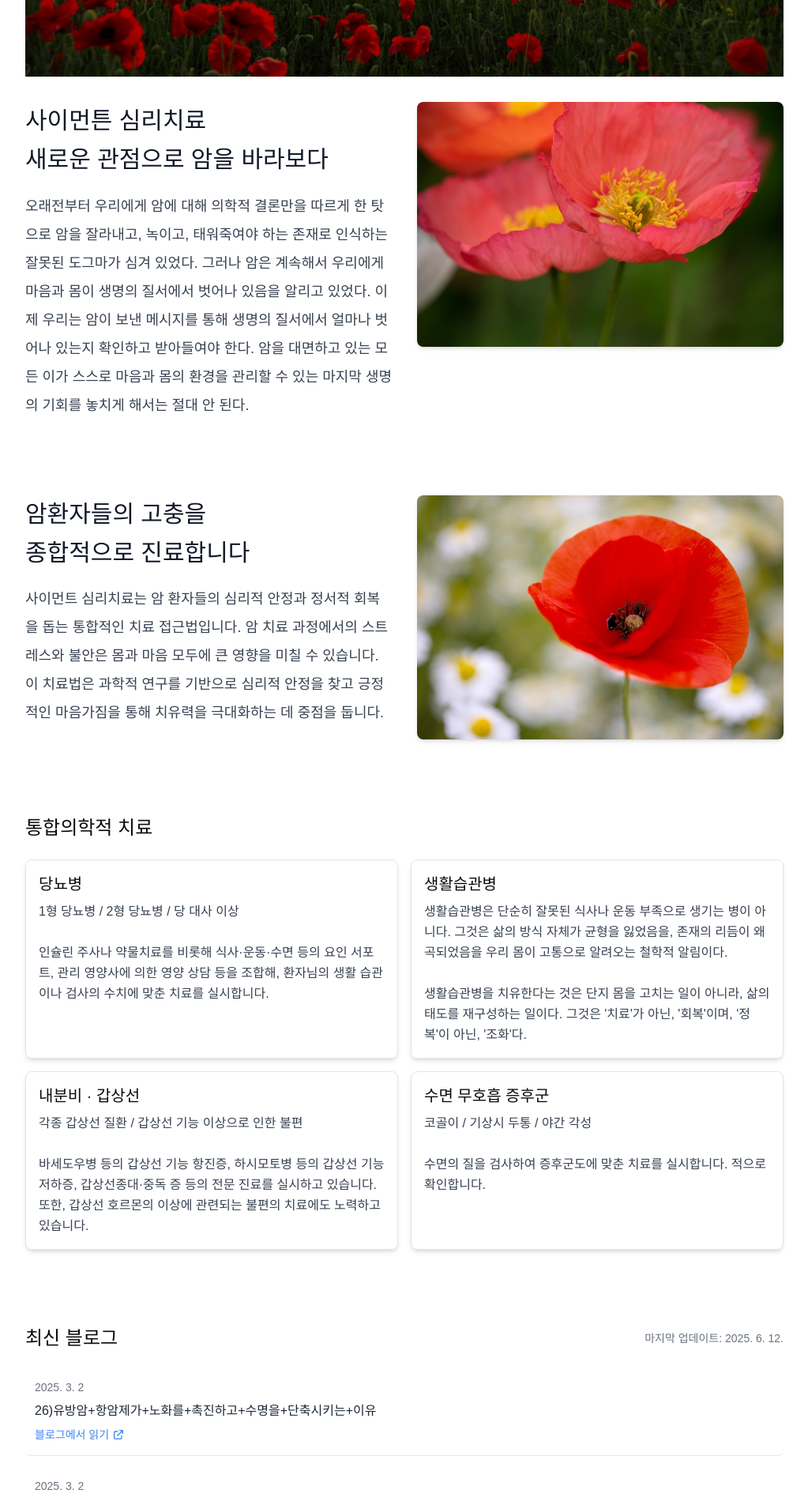
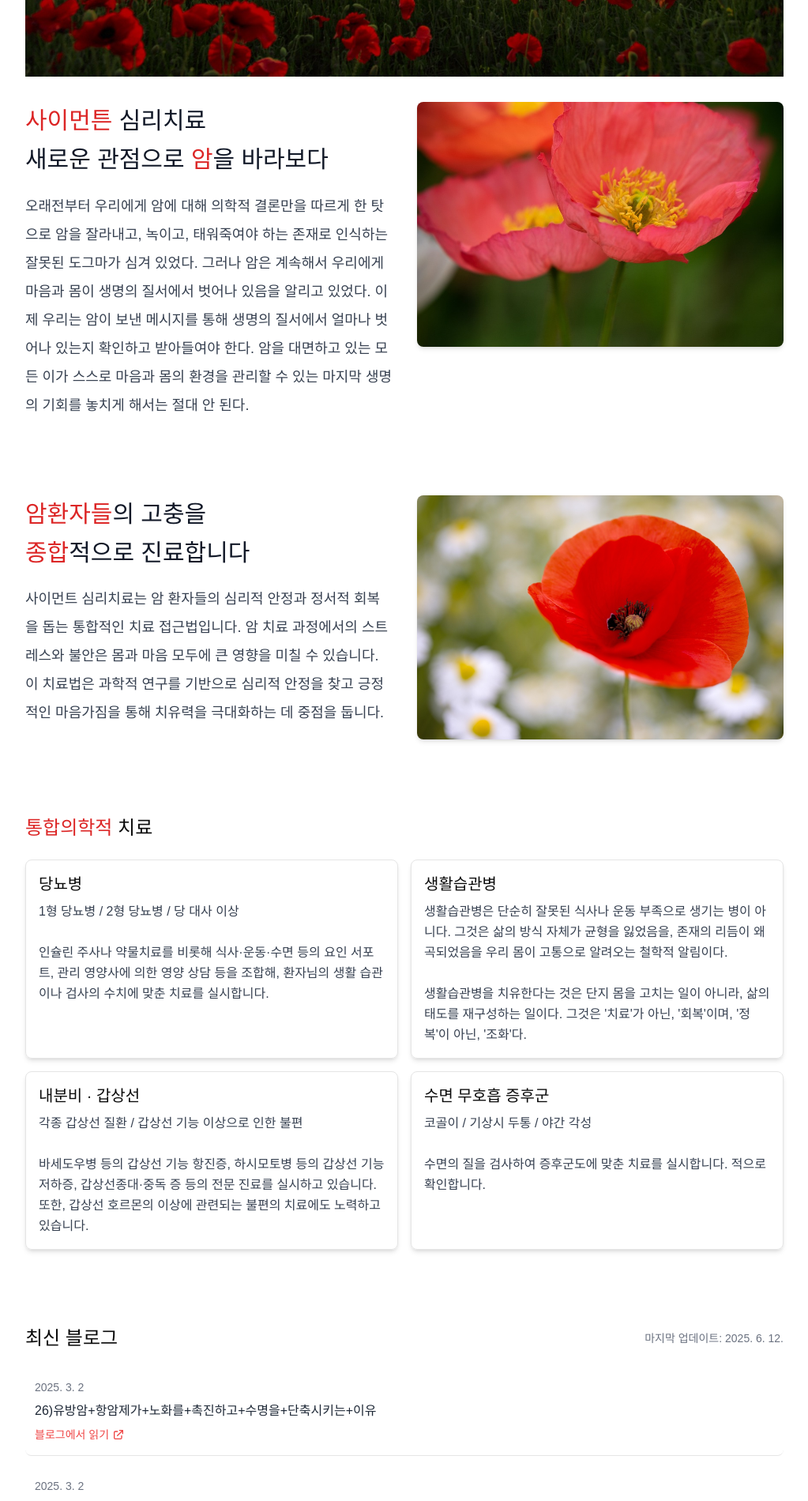
Before and after one commit to initcatcher/decarthouse, a Next.js app: page / in a window 1280 px wide. Shown: the part 480-2380 px from the top of the page at 79% size, without its empty margins (128-1151 px from the left). Built offline with nearby package versions, Linux system fonts and the light colour scheme; a web font is replaced by a local one.

Commit message:
style: 빨강테마 적용

```diff
--- a/public/blog-data/post_list.json
+++ b/public/blog-data/post_list.json
@@ -1,68 +1,8 @@
 {
   "lastUpdated": "2025-06-12T13:56:19.299374",
   "blogId": "tomas0124",
-  "totalPosts": 20,
+  "totalPosts": 10,
   "posts": [
-    {
-      "title": "26)유방암+항암제가+노화를+촉진하고+수명을+단축시키는+이유",
-      "url": "https://blog.naver.com/PostView.naver?blogId=tomas0124&logNo=223810777450",
-      "date": "2025. 3. 2",
-      "logNo": "223810777450"
-    },
-    {
-      "title": "25)+정신적+스트레스+경감을+타겟으로+한+암+치료(저용량+날트렉슨+요법)",
-      "url": "https://blog.naver.com/PostView.naver?blogId=tomas0124&logNo=223806917306",
-      "date": "2025. 3. 2",
-      "logNo": "223806917306"
-    },
-    {
-      "title": "24)암에+걸리면+단+과일은+중단하라.",
-      "url": "https://blog.naver.com/PostView.naver?blogId=tomas0124&logNo=223806847233",
-      "date": "2025. 3. 2",
-      "logNo": "223806847233"
-    },
-    {
-      "title": "23)사라져야+하는+독성+발암물질",
-      "url": "https://blog.naver.com/PostView.naver?blogId=tomas0124&logNo=223806834620",
-      "date": "2025. 3. 2",
-      "logNo": "223806834620"
-    },
-    {
-      "title": "22)항암치료+효과가+높아지는+단식법",
-      "url": "https://blog.naver.com/PostView.naver?blogId=tomas0124&logNo=223556850303",
-      "date": "2024. 8. 2",
-      "logNo": "223556850303"
-    },
-    {
-      "title": "자가치유력을+강화하는+입증된접근방식",
-      "url": "https://blog.naver.com/PostView.naver?blogId=tomas0124&logNo=223555598257",
-      "date": "2024. 8. 2",
-      "logNo": "223555598257"
-    },
-    {
-      "title": "베풂(generosity)",
-      "url": "https://blog.naver.com/PostView.naver?blogId=tomas0124&logNo=223505879991",
-      "date": "2024. 7. 8",
-      "logNo": "223505879991"
-    },
-    {
-      "title": "자비(lovingkindness)",
-      "url": "https://blog.naver.com/PostView.naver?blogId=tomas0124&logNo=223502788224",
-      "date": "2024. 7. 5",
-      "logNo": "223502788224"
-    },
-    {
-      "title": "암과+마음의+상호관계(2)",
-      "url": "https://blog.naver.com/PostView.naver?blogId=tomas0124&logNo=223502716784",
-      "date": "2024. 7. 5",
-      "logNo": "223502716784"
-    },
-    {
-      "title": "암과+마음의+상관관계+(1)",
-      "url": "https://blog.naver.com/PostView.naver?blogId=tomas0124&logNo=223502708591",
-      "date": "2024. 7. 5",
-      "logNo": "223502708591"
-    },
     {
       "title": "26)유방암+항암제가+노화를+촉진하고+수명을+단축시키는+이유",
       "url": "https://blog.naver.com/PostView.naver?blogId=tomas0124&logNo=223810777450",
--- a/src/components/FeatureSection1.tsx
+++ b/src/components/FeatureSection1.tsx
@@ -33,9 +33,9 @@ export default function FeatureSection1() {
       {/* Left: Text Content */}
       <motion.div className="flex-1" variants={itemVariants}>
         <h2 className="text-2xl sm:text-3xl sm:leading-relaxed text-gray-900 mb-4">
-          사이먼튼 심리치료
+          <span className="text-red-600">사이먼튼</span> 심리치료
           <br />
-          새로운 관점으로 암을 바라보다
+          새로운 관점으로 <span className="text-red-600">암</span>을 바라보다
         </h2>
         <p className="text-gray-700 text-base leading-relaxed sm:text-lg sm:leading-loose">
           오래전부터 우리에게 암에 대해 의학적 결론만을 따르게 한 탓으로 암을
--- a/src/components/FeatureSection2.tsx
+++ b/src/components/FeatureSection2.tsx
@@ -34,9 +34,9 @@ export default function FeatureSection2() {
       {/* Left: Text Content */}
       <motion.div className="flex-1" variants={itemVariants}>
         <h2 className="text-2xl sm:text-3xl sm:leading-relaxed text-gray-900 mb-4">
-          암환자들의 고충을
+          <span className="text-red-600">암환자들</span>의 고충을
           <br />
-          종합적으로 진료합니다
+          <span className="text-red-600">종합</span>적으로 진료합니다
         </h2>
         <p className="text-gray-700 text-base leading-relaxed sm:text-lg sm:leading-loose">
           사이먼트 심리치료는 암 환자들의 심리적 안정과 정서적 회복을 돕는
--- a/src/components/Hero.tsx
+++ b/src/components/Hero.tsx
@@ -14,14 +14,14 @@ export default function Hero() {
       <div className="relative z-10 flex items-center justify-center sm:justify-start h-full text-center sm:text-left px-4">
         <div className="text-white">
           <h1 className="text-2xl sm:text-3xl lg:text-4xl leading-snug">
-            내면의 가치를 향한 여정
+            내면의 <span className="text-red-400">가치</span>를 향한 여정
             <br />
-            마음을 비워내는 치유의 시간
+            마음을 비워내는 <span className="text-red-400">치유</span>의 시간
           </h1>
           <p className="mt-4 text-sm sm:text-base">
             당신의 마음을 편안하게 할 수 있는 시간
           </p>
-          <Button className="mt-6 px-6 py-3 text-sm sm:text-base bg-white text-black font-medium rounded-md shadow-lg hover:bg-gray-200">
+          <Button className="mt-6 px-6 py-3 text-sm sm:text-base bg-white text-black font-medium rounded-md shadow-lg hover:bg-red-50 hover:text-red-600 transition-colors">
             상담 예약하기
           </Button>
         </div>
--- a/src/components/Notice.tsx
+++ b/src/components/Notice.tsx
@@ -1,4 +1,5 @@
 'use client'
+import React from 'react'
 import { motion } from 'framer-motion'
 import { useState, useEffect } from 'react'
 
@@ -62,28 +63,31 @@ const Notice = () => {
     window.open(url, '_blank', 'noopener,noreferrer')
   }
 
-  // 최신글부터 정렬하고 페이지네이션 로직
-  const sortedPosts =
-    blogData?.posts.sort((a, b) => {
-      return new Date(b.date).getTime() - new Date(a.date).getTime()
-    }) || []
+  // 블로그 포스트 처리 및 페이지네이션
+  const allPosts = blogData?.posts || []
 
-  const totalPages = Math.ceil(sortedPosts.length / postsPerPage)
+  // 최신순 정렬 (날짜 기준)
+  const sortedPosts = [...allPosts].sort((a, b) => {
+    const dateA = new Date(a.date).getTime()
+    const dateB = new Date(b.date).getTime()
+    return dateB - dateA // 최신순 (내림차순)
+  })
+
+  // 페이지네이션 계산
+  const totalPosts = sortedPosts.length
+  const totalPages = Math.ceil(totalPosts / postsPerPage)
   const startIndex = (currentPage - 1) * postsPerPage
-  const endIndex = startIndex + postsPerPage
-  const currentPosts = sortedPosts.slice(startIndex, endIndex)
+  const currentPosts = sortedPosts.slice(startIndex, startIndex + postsPerPage)
 
-  const handlePreviousPage = () => {
-    setCurrentPage((prev) => Math.max(prev - 1, 1))
+  // 페이지 변경 핸들러들
+  const goToPage = (page: number) => {
+    if (page >= 1 && page <= totalPages && page !== currentPage) {
+      setCurrentPage(page)
+    }
   }
 
-  const handleNextPage = () => {
-    setCurrentPage((prev) => Math.min(prev + 1, totalPages))
-  }
-
-  const handlePageClick = (page: number) => {
-    setCurrentPage(page)
-  }
+  const goToPrevious = () => goToPage(currentPage - 1)
+  const goToNext = () => goToPage(currentPage + 1)
 
   if (loading) {
     return (
@@ -116,8 +120,7 @@ const Notice = () => {
     <motion.div
       className="container mx-auto"
       initial="hidden"
-      whileInView="visible"
-      viewport={{ once: true, amount: 0.3 }}
+      animate="visible"
       variants={containerVariants}
     >
       <div className="flex justify-between items-center mb-6">
@@ -131,18 +134,19 @@ const Notice = () => {
       </div>
 
       <div className="space-y-4">
-        {currentPosts.map((post) => (
+        {currentPosts.length > 0 ? (
+          currentPosts.map((post, index) => (
             <motion.div
-            key={post.logNo}
+              key={`${post.title}-${index}-${currentPage}`}
               className="border-b pb-4 cursor-pointer hover:bg-gray-50 transition-colors duration-200 p-3 rounded-lg"
               variants={itemVariants}
               onClick={() => handlePostClick(post.url)}
             >
               <p className="text-sm text-gray-500">{post.date}</p>
-            <p className="text-base text-gray-800 mt-2 hover:text-blue-600 transition-colors">
+              <p className="text-base text-gray-800 mt-2 hover:text-red-600 transition-colors">
                 {post.title}
               </p>
-            <div className="flex items-center mt-2 text-sm text-blue-500">
+              <div className="flex items-center mt-2 text-sm text-red-500">
                 <span>블로그에서 읽기</span>
                 <svg
                   className="w-4 h-4 ml-1"
@@ -159,14 +163,19 @@ const Notice = () => {
                 </svg>
               </div>
             </motion.div>
-        ))}
+          ))
+        ) : (
+          <div className="text-center py-8 text-gray-500">
+            <p>이 페이지에는 포스트가 없습니다.</p>
+          </div>
+        )}
       </div>
 
       {/* 페이지네이션 UI */}
       {totalPages > 1 && (
         <div className="flex justify-center items-center mt-8 space-x-2">
           <button
-            onClick={handlePreviousPage}
+            onClick={goToPrevious}
             disabled={currentPage === 1}
             className="px-3 py-2 text-sm font-medium text-gray-500 bg-white border border-gray-300 rounded-md hover:bg-gray-50 disabled:opacity-50 disabled:cursor-not-allowed"
           >
@@ -177,10 +186,10 @@ const Notice = () => {
             {Array.from({ length: totalPages }, (_, i) => i + 1).map((page) => (
               <button
                 key={page}
-                onClick={() => handlePageClick(page)}
+                onClick={() => goToPage(page)}
                 className={`px-3 py-2 text-sm font-medium rounded-md ${
                   currentPage === page
-                    ? 'bg-blue-600 text-white'
+                    ? 'bg-red-600 text-white'
                     : 'text-gray-500 bg-white border border-gray-300 hover:bg-gray-50'
                 }`}
               >
@@ -190,7 +199,7 @@ const Notice = () => {
           </div>
 
           <button
-            onClick={handleNextPage}
+            onClick={goToNext}
             disabled={currentPage === totalPages}
             className="px-3 py-2 text-sm font-medium text-gray-500 bg-white border border-gray-300 rounded-md hover:bg-gray-50 disabled:opacity-50 disabled:cursor-not-allowed"
           >
@@ -203,7 +212,7 @@ const Notice = () => {
       {sortedPosts.length > 0 && (
         <div className="text-center mt-4 text-sm text-gray-500">
           총 {sortedPosts.length}개의 포스트 중 {startIndex + 1}-
-          {Math.min(endIndex, sortedPosts.length)}번째 표시
+          {Math.min(startIndex + postsPerPage, sortedPosts.length)}번째 표시
         </div>
       )}
 
--- a/src/components/Profile.tsx
+++ b/src/components/Profile.tsx
@@ -45,16 +45,20 @@ const Profile = () => {
           className="w-full flex-1 text-gray-800"
           variants={itemVariants}
         >
-          <h1 className="text-2xl mb-4">이동훈(토마스)</h1>
+          <h1 className="text-2xl mb-4">
+            이동훈(<span className="text-red-600">토마스</span>)
+          </h1>
           <p className="text-base leading-relaxed mb-4">
             대학원에서 생물공학을 전공한 후 의과대학에서 통합의학을 전공하였다.
             <br />
             현재 암 환자를 돕는 데카르트하우스 &lt;내면의 들판 연구소&gt;의
-            앵거프리 프로젝트의 대표 활동가
+            <span className="text-red-600">앵거프리 프로젝트</span>의 대표
+            활동가
             <br />
-            암 환자들을 대변하는 통합의학 컨설턴트
+            <span className="text-red-600">암 환자들</span>을 대변하는 통합의학
+            컨설턴트
             <br />
-            사이먼튼 심리상담가
+            <span className="text-red-600">사이먼튼</span> 심리상담가
           </p>
           <p className="text-base leading-relaxed mb-4">
             2018년 49세로 반짇고리형 위암 림프 전이 진단으로 위 전체 적출 후
--- a/src/components/Sections.tsx
+++ b/src/components/Sections.tsx
@@ -47,12 +47,14 @@ const Sections = () => {
       viewport={{ once: true, amount: 0.3 }}
       variants={containerVariants}
     >
-      <h1 className="text-2xl mb-6">통합의학적 치료</h1>
+      <h1 className="text-2xl mb-6">
+        <span className="text-red-600">통합의학적</span> 치료
+      </h1>
       <div className="grid grid-cols-1 md:grid-cols-2 lg:grid-cols-2 gap-4">
         {sections.map((section, index) => (
           <motion.div
             key={index}
-            className="border rounded-lg shadow-md p-4 hover:shadow-lg transition"
+            className="border rounded-lg shadow-md p-4 hover:shadow-lg hover:border-red-200 transition-all"
             variants={itemVariants}
           >
             <h2 className="text-xl mb-2">{section.title}</h2>
```
Also changed, not shown: src/components/Footer.tsx (+21 -19 lines). Lines whose indentation alone changed are shown as unchanged.
